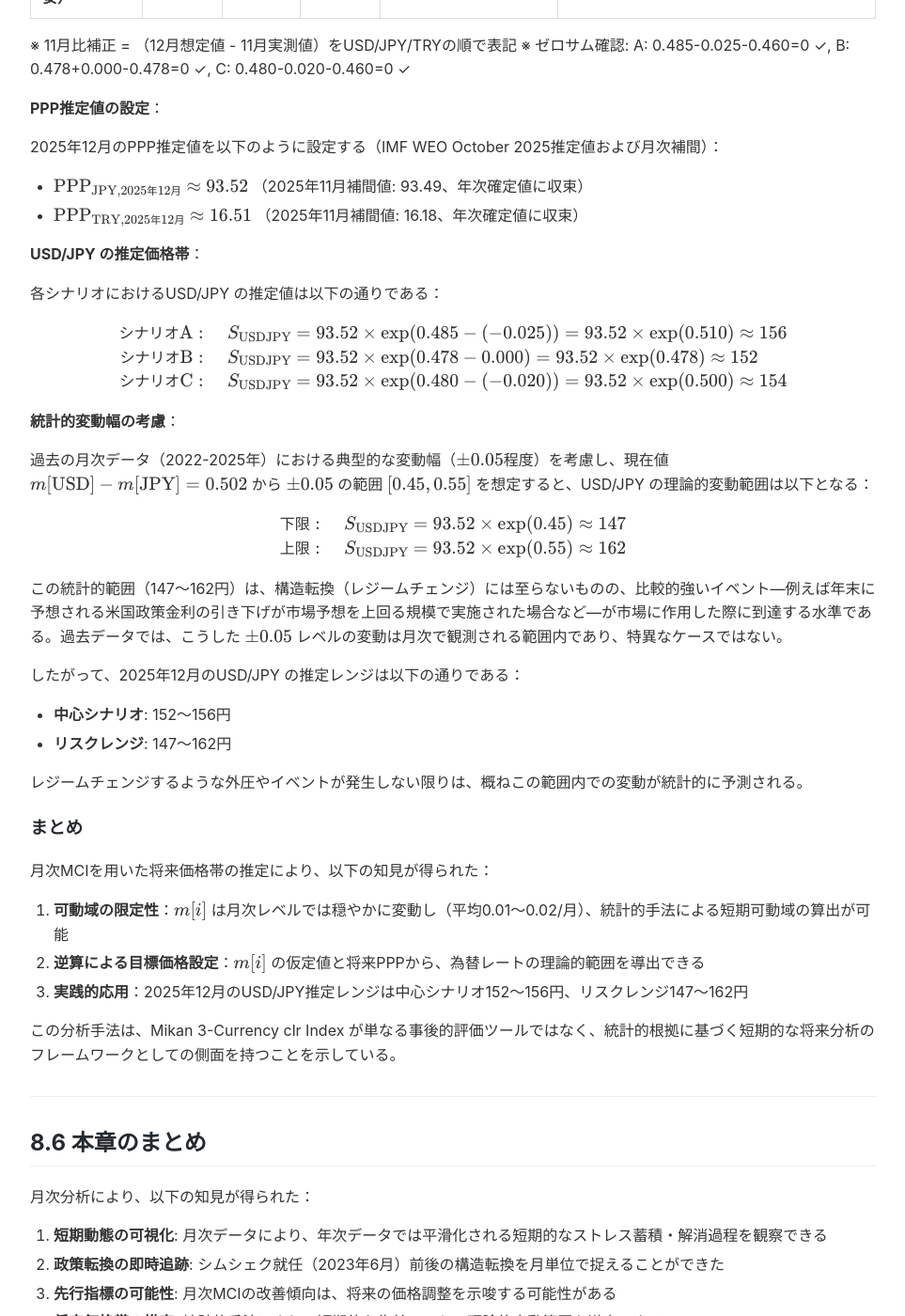
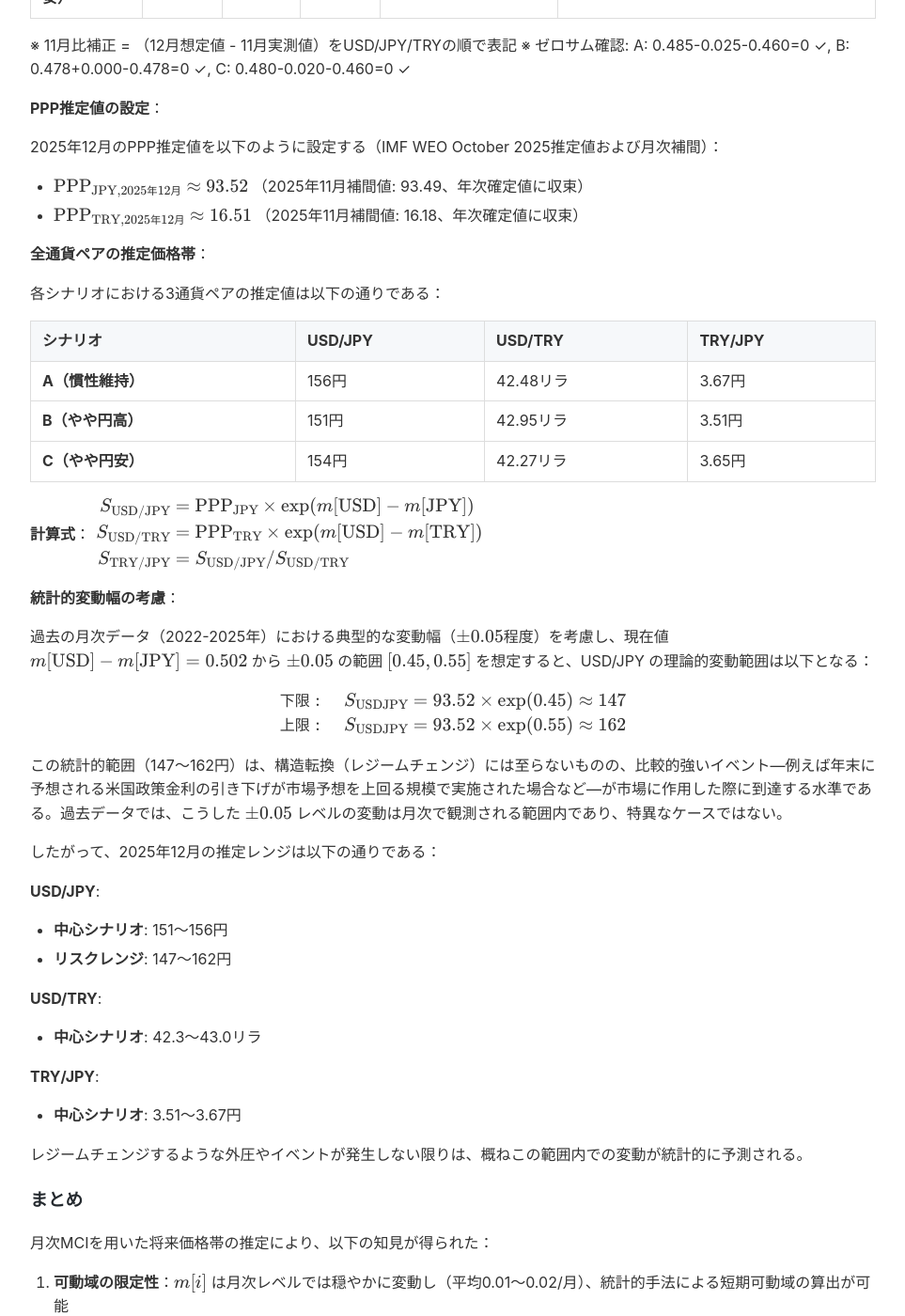
Before and after one commit to onigirito/MCI_Mikan-3-Currency-clr-Index_, a Jekyll site: the page built from docs/CHAPTER8_DRAFT.md, in a window 1280 px wide and 1400 px high, scrolled down 7738 px. Shown: the whole window at 94% size, without its empty margins (158-1121 px from the left). Built offline with Jekyll 4.4.1, drawn with Linux system fonts in a browser that asks for light colours; our own code applies the rules of GitHub Pages for plain Markdown files; some of the changed text lies outside the part shown.

Commit message:
Chapter 8: 全通貨ペア（USD/JPY, USD/TRY, TRY/JPY）の推定価格帯を追加
- 3シナリオ全てで3通貨ペアの推定値を表形式で表示
- USD/JPY: 151〜156円
- USD/TRY: 42.3〜43.0リラ
- TRY/JPY: 3.51〜3.67円
- 計算式を明記し、実用性を強化

🤖 Generated with [Claude Code](https://claude.com/claude-code)

Co-Authored-By: Claude <noreply@anthropic.com>

```diff
--- a/docs/CHAPTER8_DRAFT.md
+++ b/docs/CHAPTER8_DRAFT.md
@@ -248,15 +248,22 @@ $$
 - $\text{PPP}_{\text{JPY,2025年12月}} \approx 93.52$ （2025年11月補間値: 93.49、年次確定値に収束）
 - $\text{PPP}_{\text{TRY,2025年12月}} \approx 16.51$ （2025年11月補間値: 16.18、年次確定値に収束）
 
-**USD/JPY の推定価格帯**：
+**全通貨ペアの推定価格帯**：
 
-各シナリオにおけるUSD/JPY の推定値は以下の通りである：
+各シナリオにおける3通貨ペアの推定値は以下の通りである：
 
+| シナリオ | USD/JPY | USD/TRY | TRY/JPY |
+|---------|---------|---------|---------|
+| **A（慣性維持）** | 156円 | 42.48リラ | 3.67円 |
+| **B（やや円高）** | 151円 | 42.95リラ | 3.51円 |
+| **C（やや円安）** | 154円 | 42.27リラ | 3.65円 |
+
+**計算式**：
 $$
 \begin{align}
-\text{シナリオA}: \quad S_{\text{USDJPY}} &= 93.52 \times \exp(0.485 - (-0.025)) = 93.52 \times \exp(0.510) \approx 156 \\
-\text{シナリオB}: \quad S_{\text{USDJPY}} &= 93.52 \times \exp(0.478 - 0.000) = 93.52 \times \exp(0.478) \approx 152 \\
-\text{シナリオC}: \quad S_{\text{USDJPY}} &= 93.52 \times \exp(0.480 - (-0.020)) = 93.52 \times \exp(0.500) \approx 154
+S_{\text{USD/JPY}} &= \text{PPP}_{\text{JPY}} \times \exp(m[\text{USD}] - m[\text{JPY}]) \\
+S_{\text{USD/TRY}} &= \text{PPP}_{\text{TRY}} \times \exp(m[\text{USD}] - m[\text{TRY}]) \\
+S_{\text{TRY/JPY}} &= S_{\text{USD/JPY}} / S_{\text{USD/TRY}}
 \end{align}
 $$
 
@@ -273,10 +280,17 @@ $$
 
 この統計的範囲（147〜162円）は、構造転換（レジームチェンジ）には至らないものの、比較的強いイベント—例えば年末に予想される米国政策金利の引き下げが市場予想を上回る規模で実施された場合など—が市場に作用した際に到達する水準である。過去データでは、こうした $\pm 0.05$ レベルの変動は月次で観測される範囲内であり、特異なケースではない。
 
-したがって、2025年12月のUSD/JPY の推定レンジは以下の通りである：
+したがって、2025年12月の推定レンジは以下の通りである：
 
-- **中心シナリオ**: 152〜156円
+**USD/JPY**:
+- **中心シナリオ**: 151〜156円
 - **リスクレンジ**: 147〜162円
+
+**USD/TRY**:
+- **中心シナリオ**: 42.3〜43.0リラ
+
+**TRY/JPY**:
+- **中心シナリオ**: 3.51〜3.67円
 
 レジームチェンジするような外圧やイベントが発生しない限りは、概ねこの範囲内での変動が統計的に予測される。
 
@@ -286,7 +300,7 @@ $$
 
 1. **可動域の限定性**：$m[i]$ は月次レベルでは穏やかに変動し（平均0.01〜0.02/月）、統計的手法による短期可動域の算出が可能
 2. **逆算による目標価格設定**：$m[i]$ の仮定値と将来PPPから、為替レートの理論的範囲を導出できる
-3. **実践的応用**：2025年12月のUSD/JPY推定レンジは中心シナリオ152〜156円、リスクレンジ147〜162円
+3. **実践的応用**：2025年12月の推定レンジは、USD/JPY 151〜156円、USD/TRY 42.3〜43.0リラ、TRY/JPY 3.51〜3.67円
 
 この分析手法は、Mikan 3-Currency clr Index が単なる事後的評価ツールではなく、統計的根拠に基づく短期的な将来分析のフレームワークとしての側面を持つことを示している。
 
```
